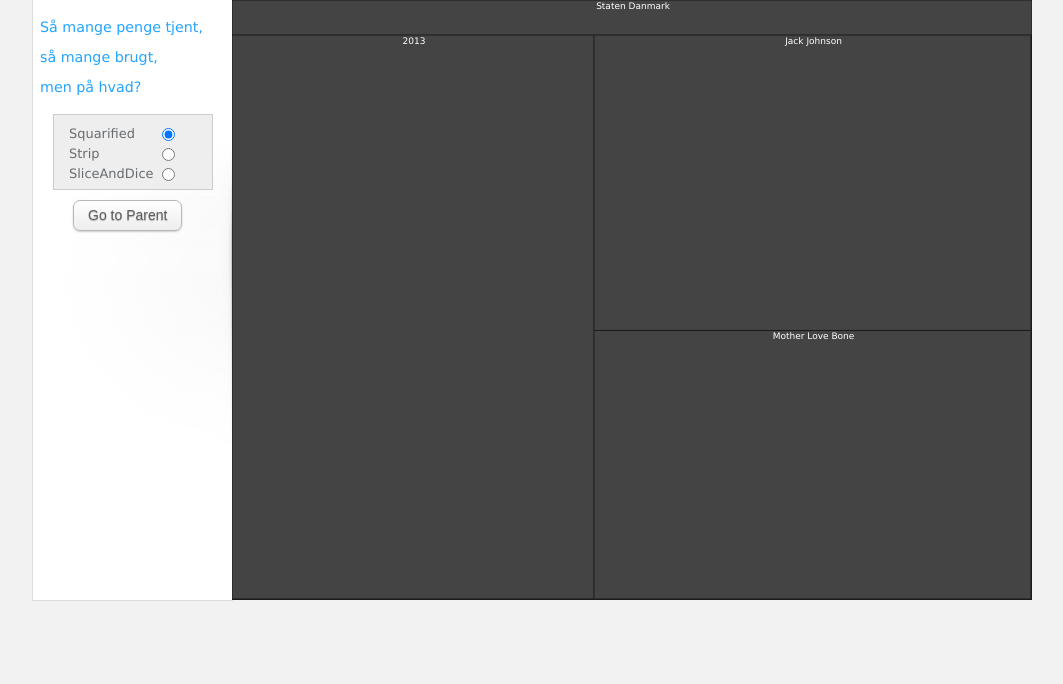
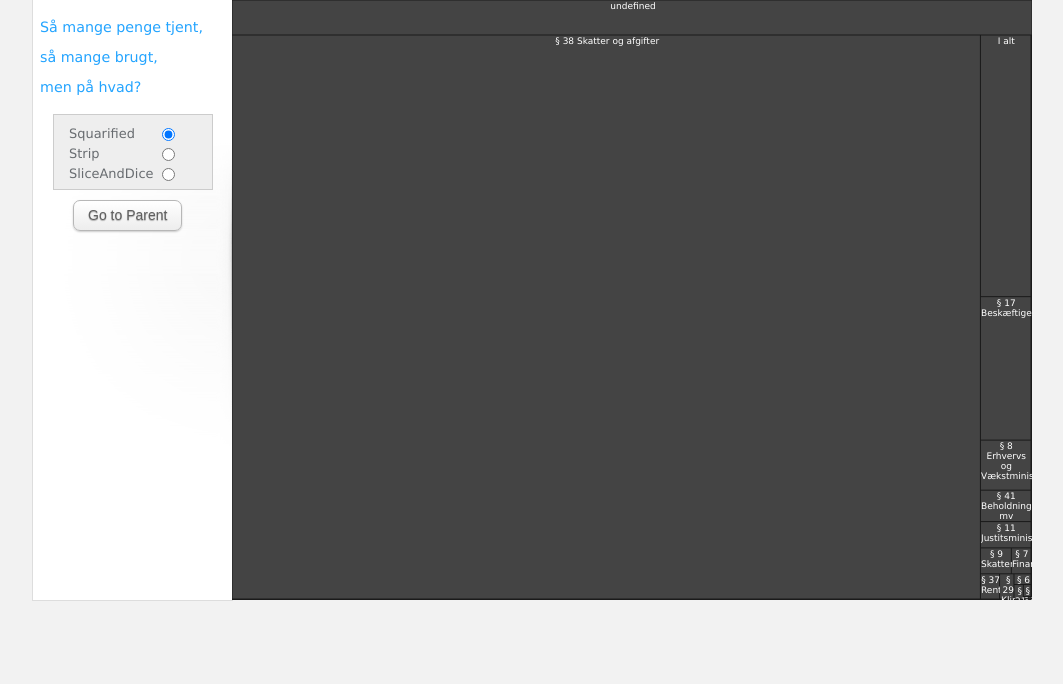
Before and after one commit to Jegp/statsbudget, a plain HTML site: page index.html in a window 1280 px wide. Shown: the whole page, without its empty margins (108-1171 px from the left). Drawn offline with Linux system fonts and the light colour scheme.

Commit message:
added  binding between data and logic

```diff
--- a/index.html
+++ b/index.html
@@ -10,12 +10,12 @@
 <!--[if IE]><script language="javascript" type="text/javascript" src="js/excanvas.js"></script><![endif]-->
 <!-- JIT Library File -->
 <script language="javascript" type="text/javascript" src="js/jit.js"></script>
+<!-- Data File-->
+<script language="javascript" type="text/javascript" src="js/data.js"></script>
 
 <!-- JS File -->
 <script language="javascript" type="text/javascript" src="js/logic.js"></script>
-<!-- Data File
-<script language="javascript" type="text/javascript" src="js/data.js"></script>
--->
+
 </head>
 
 <body onload="init();">
--- a/js/data.js
+++ b/js/data.js
@@ -1,4 +1,4 @@
-{"children": [
+var bonjovi= {"children": [
 {"id": "13§  1 Dronningen","name": "§  1 Dronningen","data": {"income":0,"$area":0}}
 ,
 {"id": "13§  1 Dronningen","name": "§  1 Dronningen","data": {"expense":77.2,"$area":77.2}}
--- a/js/logic.js
+++ b/js/logic.js
@@ -28,8 +28,8 @@ var Log = {
 
 function init(){
   //init data
-  var json =
-
+  var json = bonjovi;
+/*
 {
    "data": {},
    "id": "root",
@@ -133,7 +133,7 @@ function init(){
           "name": "Mother Love Bone"
         }
       ]
-};
+};*/
   //end
     $jit.TM.Squarified.implement({
         'onLeftClick': function(elem) {
```
